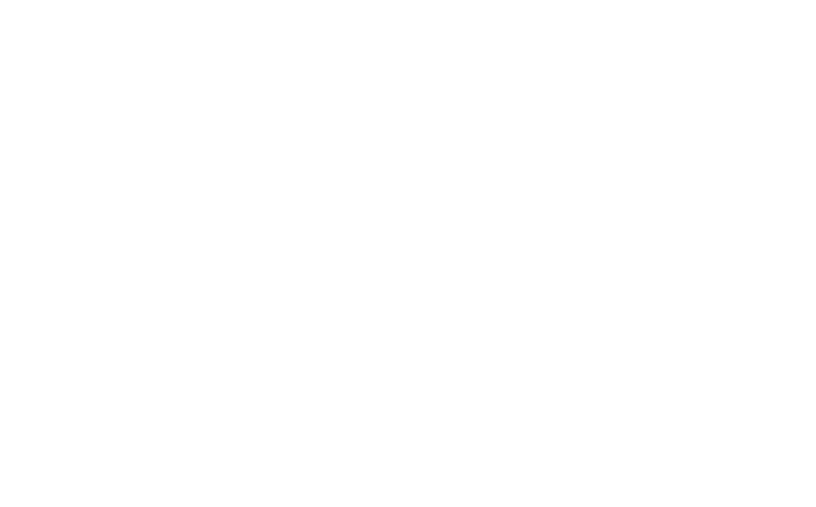
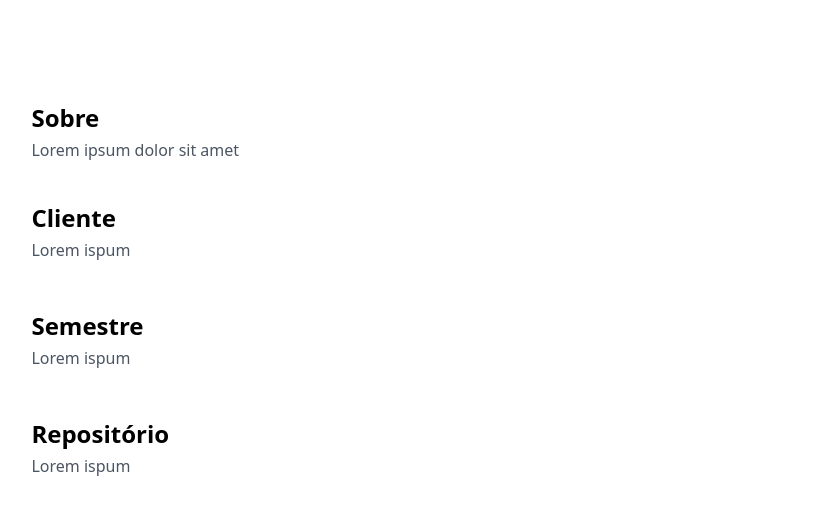
Before and after one commit to odeni3/poli-egs-frontend-equipe4, a React (Vite) app: page /projects/1 in a window 1280 px wide. Before the commit this address had no page. Shown: the part 577-1084 px from the top of the page, without its empty margins (135-951 px from the left). Before the commit the page ends 800 px from the top, so only its background shows below. Built offline with nearby package versions, Linux system fonts and the light colour scheme.

Commit message:
criacao da pagina do projeto

```diff
--- a/src/main.tsx
+++ b/src/main.tsx
@@ -4,6 +4,7 @@
 import './index.css'
 import Projects from './pages/Projects'
 import { Route, Routes, BrowserRouter} from 'react-router-dom'
+import Project from './pages/Project.tsx'
 
 ReactDOM.createRoot(document.getElementById('root')!).render(
   <React.StrictMode>
@@ -11,6 +12,7 @@
       <Routes>
           <Route path='/' element={<App />} />
           <Route path='/projects' element={<Projects />} />
+          <Route path='/projects/:slug' element={<Project />} />
       </Routes>
     </BrowserRouter>
   </React.StrictMode>,
--- /dev/null
+++ b/src/pages/Project.tsx
@@ -0,0 +1,43 @@
+import Header from '../components/Header'
+
+
+function Project() {
+  return (
+    <>
+    <Header/>
+    <main className='space-y-12'>
+        <section className='flex flex-col items-center w-full gap-4 pb-20 mt-10'>
+            <h1 className='text-3xl font-bold tracking-tight text-dark-color mb-8'>Nome Projeto</h1>
+            <iframe width="560" height="315" src="https://www.youtube.com/embed/uP114CrRTAQ?si=MiwWgSX8hV1oL3nS" title="YouTube video player" allow="accelerometer; autoplay; clipboard-write; encrypted-media; gyroscope; picture-in-picture; web-share" referrerPolicy="strict-origin-when-cross-origin" allowFullScreen></iframe>
+        </section>
+        <div className='w-full py-8 relative flex flex-col items-center'>
+            <section className='w-[74%] mb-10'>
+                <h2 className='text-2xl font-bold text-dark-color mb-1'>Sobre</h2>
+                <p className='mt-1 text-gray-600'>Lorem ipsum dolor sit amet</p>
+            </section>
+            <section className='w-[74%]'>
+                <div></div>
+            </section>
+            <section className='w-[74%]'>
+            </section>
+            <section className='space-y-12 w-[74%]'>
+                <div>
+                    <h2 className='text-2xl font-bold text-dark-color mb-1'>Cliente</h2>
+                    <p className='mt-1 text-gray-600'>Lorem ispum</p>
+                </div>
+                <div>
+                    <h2 className='text-2xl font-bold text-dark-color mb-1'>Semestre</h2>
+                    <p className='mt-1 text-gray-600'>Lorem ispum</p>
+                </div>
+                <div>
+                    <h2 className='text-2xl font-bold text-dark-color mb-1'>Repositório</h2>
+                    <p className='mt-1 text-gray-600'>Lorem ispum</p>
+                </div>
+            </section>
+        </div>
+    </main>
+    </>
+  )
+}
+
+export default Project
```
Also changed, not shown: 1 other file (tests, documents, lock files or other folders).
